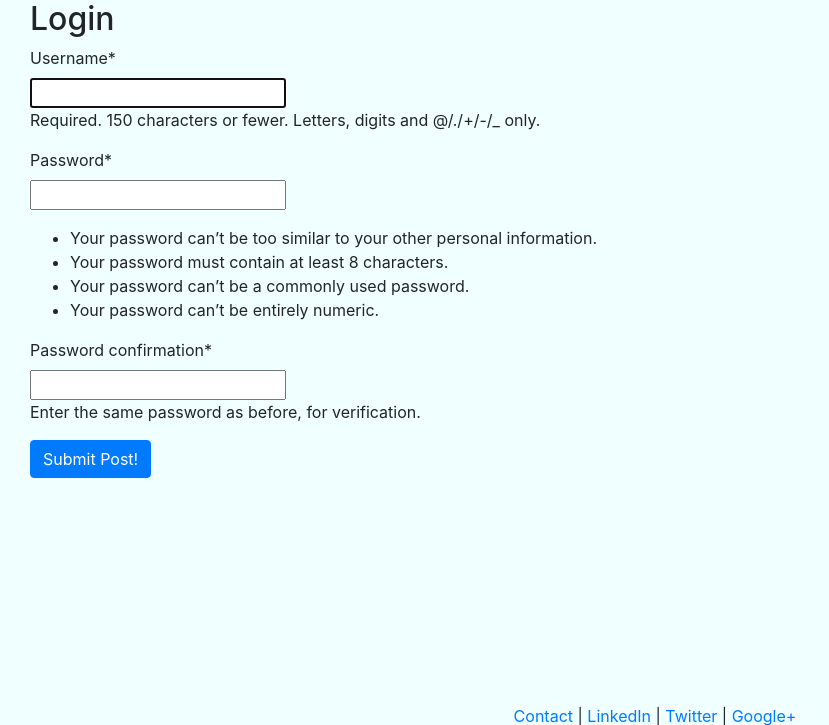
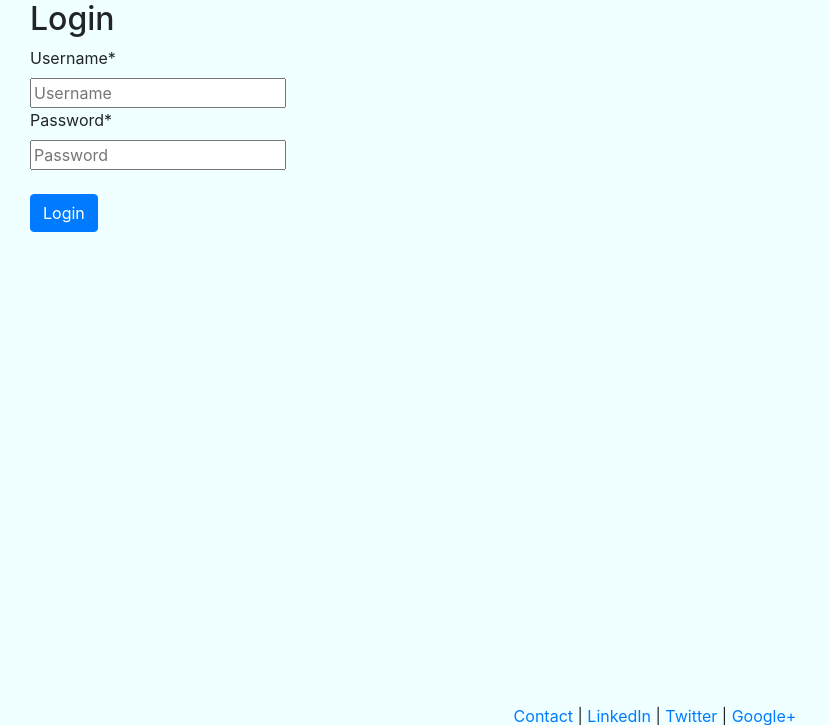
Before and after one commit to echiu2/Buying-n-selling, a Django app: page /login/ in a window 1280 px wide. Shown: the part 56-781 px from the top of the page, without its empty margins (0-829 px from the left). Run offline with Django 3.2, Linux system fonts and the light colour scheme; some libraries are stand-ins or nearby versions.

Commit message:
Changed login form and validated user login

```diff
--- a/bns/bns/settings.py
+++ b/bns/bns/settings.py
@@ -11,14 +11,13 @@ https://docs.djangoproject.com/en/1.11/ref/settings/
 """
 
 import os
-# from secret_key import *
+from .secret_key import *
 
 # Build paths inside the project like this: os.path.join(BASE_DIR, ...)
 BASE_DIR = os.path.dirname(os.path.dirname(os.path.abspath(__file__)))
 
 
 # Quick-start development settings - unsuitable for production
-SECRET_KEY = ')5%uas7c#b*0j9=87rdg0r*nt_6^d4qu@0j-bq=fakk(=_-=yo'
 
 # See https://docs.djangoproject.com/en/1.11/howto/deployment/checklist/
 
--- a/bns/myapp/forms.py
+++ b/bns/myapp/forms.py
@@ -22,3 +22,8 @@ class createUser(UserCreationForm):
         super(createUser, self).__init__(*args, **kwargs)
         for field_name in ('username', 'email', 'password1', 'password2'):
             self.fields[field_name].help_text = ''
+
+class loginForm(forms.Form):
+    username = forms.CharField(widget=forms.TextInput(attrs={'placeholder': 'Username'}))
+    password = forms.CharField(widget=forms.PasswordInput(attrs={'placeholder': 'Password'}))
+    fields = ['username', 'password']
--- a/bns/myapp/templates/myapp/home.html
+++ b/bns/myapp/templates/myapp/home.html
@@ -6,6 +6,11 @@
     <center>
     <a href="/account"><button type="button-post" class="btn btn-primary">Add Post</button></a>
     <button type="button-filter" class="btn btn-primary">Filter</button>
+
+    {% for message in messages %}
+        <p id="messages"> {{ message }} </p>
+    {% endfor %}
+
     </center>
     <br>
 </div>
--- a/bns/myapp/templates/myapp/login.html
+++ b/bns/myapp/templates/myapp/login.html
@@ -6,6 +6,11 @@
 <form class="login" method="POST">
     {% csrf_token %}
     {{ form|crispy }}
-    <button type="submit" class="btn btn-primary">Submit Post!</button>
+    <br>
+    <button type="submit" class="btn btn-primary">Login</button>
+
+    {% for message in messages %}
+        <p id="messages"> {{ message }} </p>
+    {% endfor %}
 </form>
 {% endblock %}
--- a/bns/myapp/templates/myapp/register.html
+++ b/bns/myapp/templates/myapp/register.html
@@ -6,6 +6,7 @@
 <form class="register" method="POST">
     {% csrf_token %}
     {{ form|crispy }}
-    <button type="submit" class="btn btn-primary">Create User!</button>
+    <br>
+    <button type="submit" class="btn btn-primary">Create User</button>
 </form>
 {% endblock %}
--- a/bns/myapp/urls.py
+++ b/bns/myapp/urls.py
@@ -9,6 +9,6 @@ urlpatterns = [
     path('account/', views.account, name='account'),
     path('cart/', views.cart, name='cart'),
     path('listing_submission/', views.listing_submission, name='account'),
-    path('login/', views.login, name='login'),
+    path('login/', views.loginPage, name='login'),
     path('register/', views.register, name='register')
 ]
--- a/bns/myapp/views.py
+++ b/bns/myapp/views.py
@@ -4,7 +4,9 @@ from __future__ import unicode_literals
 from django.shortcuts import render, redirect
 from django.http import HttpResponse
 from django.contrib.auth.forms import UserCreationForm
-from .forms import createListing, createUser
+from django.contrib.auth import authenticate, login, logout
+from django.contrib import messages
+from .forms import createListing, createUser, loginForm
 from .models import Post
 
 # Create your views here.
@@ -29,6 +31,7 @@ def account(request):
             date = form.cleaned_data['date']
             price = form.cleaned_data['price']
             description = form.cleaned_data['description']
+
             # saves a new post instance from Post data
             form.save()
 
@@ -57,8 +60,24 @@ def listing_submission(request):
 def cart(request):
     return render(request, 'myapp/cart.html')
 
-def login(request):
-    form = UserCreationForm()
+def loginPage(request):
+    form = loginForm()
+
+    if request.method == "POST":
+        form = loginForm(request.POST)
+        if form.is_valid():
+            username = form.cleaned_data['username']
+            password = form.cleaned_data['password']
+
+            user = authenticate(request, username=username, password=password)
+            print(user)
+
+            if user is not None:
+                login(request, user)
+                return redirect('/')
+            else:
+                messages.info(request, 'Username or Password is incorrect!')
+
     context = {'form': form}
     return render(request, 'myapp/login.html', context)
 
@@ -68,14 +87,16 @@ def register(request):
     if request.method == "POST":
         form = createUser(request.POST)
         if form.is_valid():
-            username = form.cleaned_data['username']
-            email = form.cleaned_data['email']
-            password1 = form.cleaned_data['password1']
-            password2 = form.cleaned_data['password2']
+            # username = form.cleaned_data['username']
+            # email = form.cleaned_data['email']
+            # password1 = form.cleaned_data['password1']
+            # password2 = form.cleaned_data['password2']
+
             # Create that user by checking if username is not used using django auth
             form.save()
-            print(username, email, password1, password2)
-
+            # print(username, email, password1, password2)
+            user = form.cleaned_data['username']
+            messages.success(request, 'You have created an account for ' + user)
             return redirect("/")
 
     context = {'form': form}
```
Also changed, not shown: bns/db.sqlite3.
